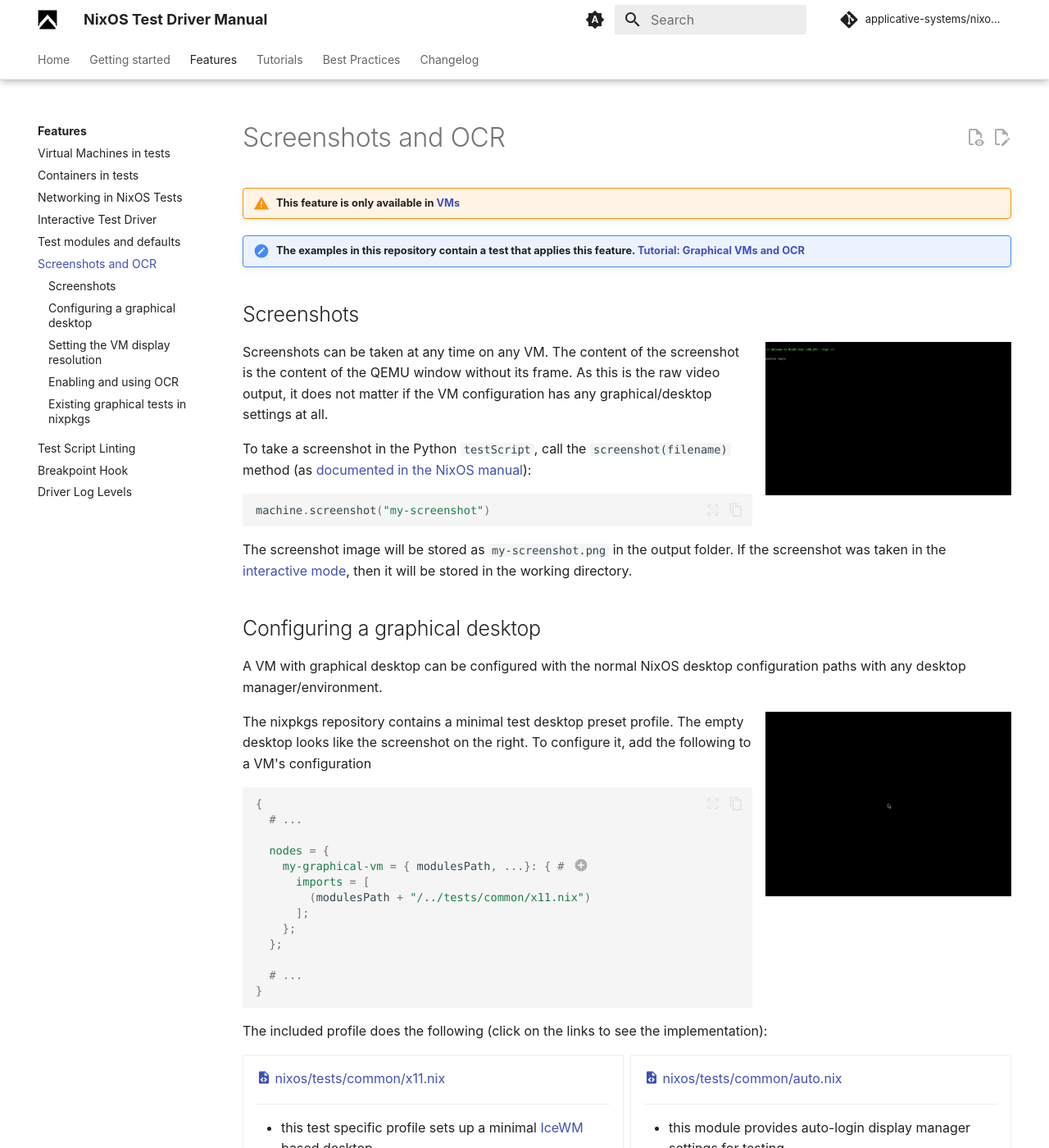
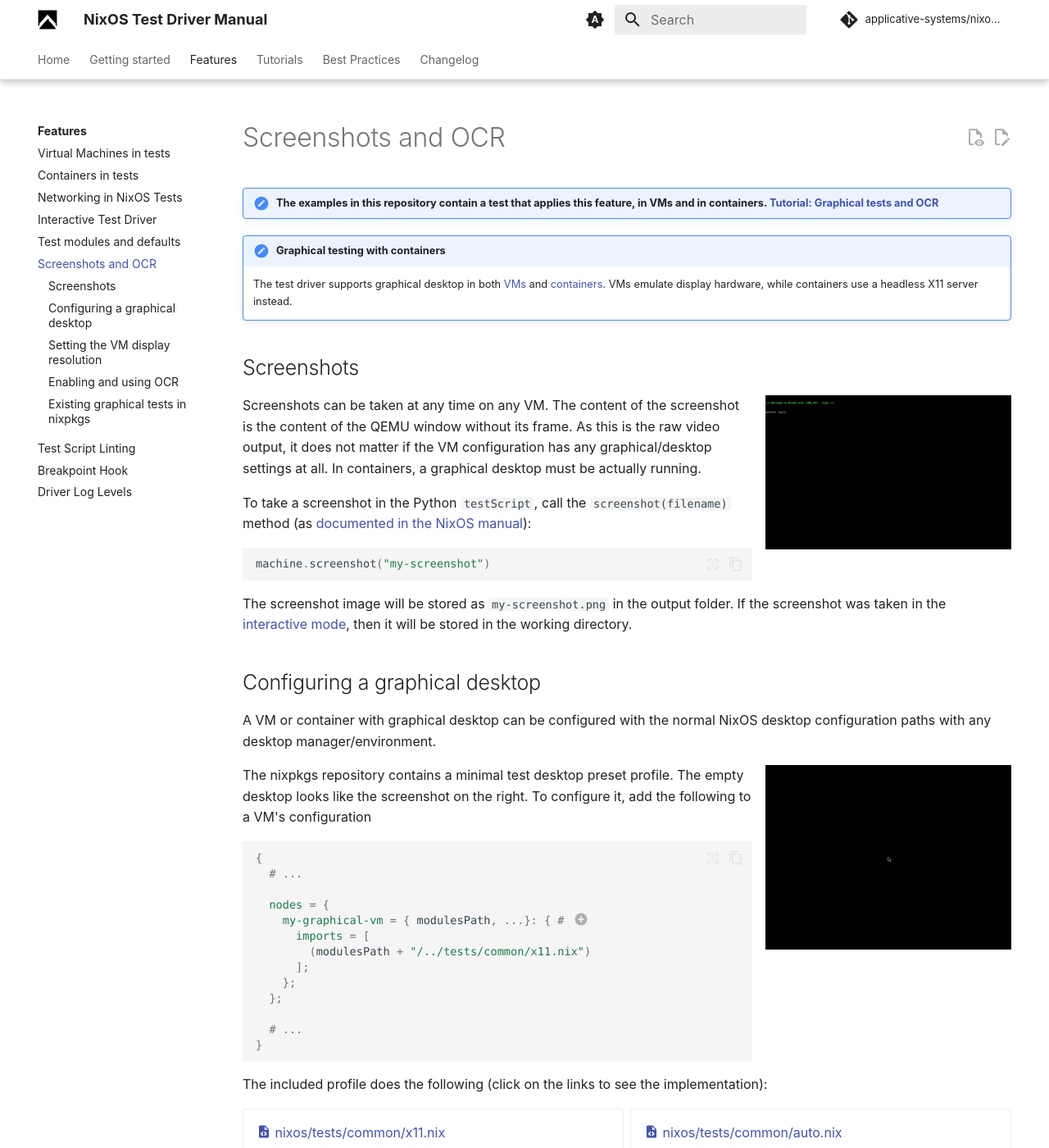
Before and after one commit to applicative-systems/nixos-test-driver-manual, an MkDocs documentation site: the page built from docs/features/screenshots-and-ocr.md, in a window 1280 px wide and 1400 px high. Shown: the whole window at 82% size. Built offline with MkDocs 1.6.1 and Material for MkDocs 9.7.7, drawn with Linux system fonts in a browser that asks for light colours; plug-ins that fetch from the network failed and are left out; comment, search, counter and statistics services are not loaded; some of the changed text lies outside the part shown.

Commit message:
update graphical/OCR stuff to reflect new container capabilities

```diff
--- a/docs/features/screenshots-and-ocr.md
+++ b/docs/features/screenshots-and-ocr.md
@@ -1,8 +1,11 @@
 # Screenshots and OCR
 
-!!! warning "This feature is only available in [VMs](./vm.md)"
+!!! note "The examples in this repository contain a test that applies this feature, in VMs and in containers. [Tutorial: Graphical tests and OCR](../tutorials/graphical-vm-tests.md)"
 
-!!! note "The examples in this repository contain a test that applies this feature. [Tutorial: Graphical VMs and OCR](../tutorials/graphical-vm-tests.md)"
+!!! note "Graphical testing with containers"
+
+    The test driver supports graphical desktop in both [VMs](./vm.md) and [containers](./container.md).
+    VMs emulate display hardware, while containers use a headless X11 server instead.
 
 ## Screenshots
 
@@ -11,6 +14,7 @@
 Screenshots can be taken at any time on any VM.
 The content of the screenshot is the content of the QEMU window without its frame.
 As this is the raw video output, it does not matter if the VM configuration has any graphical/desktop settings at all.
+In containers, a graphical desktop must be actually running.
 
 To take a screenshot in the Python `testScript`, call the `screenshot(filename)` method (as [documented in the NixOS manual](https://nixos.org/manual/nixos/stable/#ssec-machine-objects)):
 
@@ -23,7 +27,7 @@
 
 ## Configuring a graphical desktop
 
-A VM with graphical desktop can be configured with the normal NixOS desktop configuration paths with any desktop manager/environment.
+A VM or container with graphical desktop can be configured with the normal NixOS desktop configuration paths with any desktop manager/environment.
 
 ![Screenshot of ther empty IceWM desktop preset](../assets/test-screenshots/empty-icewm-desktop.png){ width=300 align=right }
 
@@ -74,6 +78,8 @@
 <!-- prettier-ignore-end -->
 
 ## Setting the VM display resolution
+
+!!! note "Not applicable for containers"
 
 If the VM's graphic output is too small/large, it can simply be changed in the NixOS configuration:
 
```
Also changed, not shown: docs/features/container.md (+1 -1 lines), docs/tutorials/graphical-vm-tests.md (+20 -4 lines), docs/tutorials/index.md (+1 -1 lines), 2 other files.
